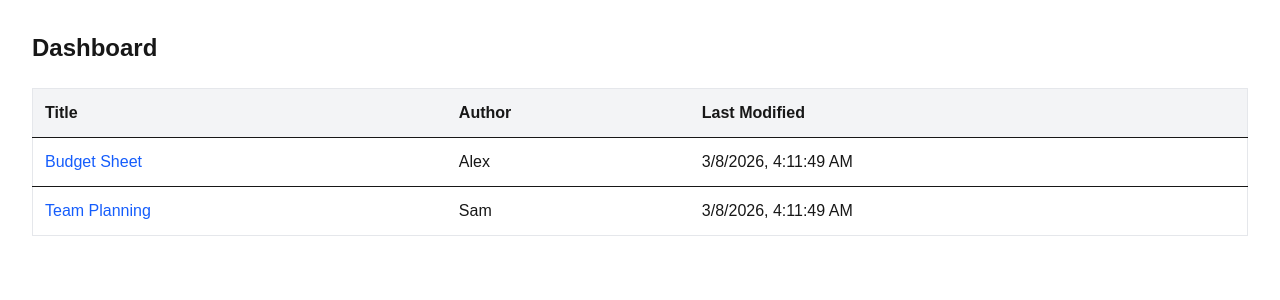
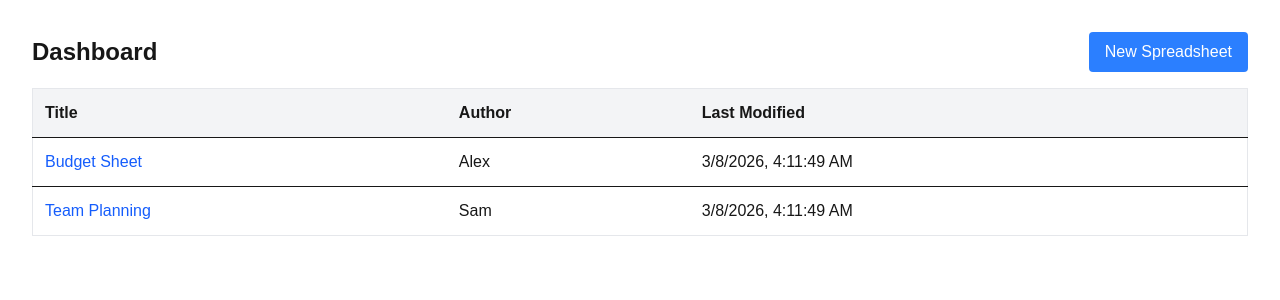
Before and after one commit to Vasu-Babu/spreadsheet-app, a Next.js app: page /dashboard in a window 1280 px wide. Shown: the top 300 px of the page. Built offline with nearby package versions, Linux system fonts and the light colour scheme; no server answers.

Commit message:
Add missing files

```diff
--- a/src/app/dashboard/page.tsx
+++ b/src/app/dashboard/page.tsx
@@ -4,7 +4,7 @@ import { useRouter } from "next/navigation";
 import { db } from "@/lib/firebase";
 import { collection, addDoc } from "firebase/firestore";
 import { SpreadsheetDocument } from "@/types/document";
-import Link from "next/link"
+import Link from "next/link";
 
 const documents: SpreadsheetDocument[] = [
   {
@@ -12,14 +12,14 @@ const documents: SpreadsheetDocument[] = [
     title: "Budget Sheet",
     author: "Alex",
     updatedAt: Date.now(),
-    cells:{},
+    cells: {},
   },
   {
     id: "2",
     title: "Team Planning",
     author: "Sam",
     updatedAt: Date.now(),
-    cells:{},
+    cells: {},
   },
 ];
 
@@ -41,9 +41,16 @@ export default function DashboardPage() {
   };
 
   return (
-     <div className="p-8">
-      <h1 className="text-2xl font-bold mb-6">Dashboard</h1>
-
+    <div className="p-8">
+      <div className="flex justify-between items-center mb-4">
+        <h1 className="text-2xl font-bold">Dashboard</h1>
+        <button
+          onClick={createNewDocument}
+          className="bg-blue-500 hover:bg-blue-600 text-white px-4 py-2 rounded"
+        >
+          New Spreadsheet
+        </button>
+      </div>
       <table className="min-w-full border border-gray-200 rounded-lg">
         <thead className="bg-gray-100">
           <tr>
@@ -61,7 +68,9 @@ export default function DashboardPage() {
                 </Link>
               </td>
               <td className="p-3">{doc.author}</td>
-              <td className="p-3">{new Date(doc.updatedAt).toLocaleString()}</td>
+              <td className="p-3">
+                {new Date(doc.updatedAt).toLocaleString()}
+              </td>
             </tr>
           ))}
         </tbody>
--- a/src/app/doc/[id]/page.tsx
+++ b/src/app/doc/[id]/page.tsx
@@ -163,7 +163,7 @@ export default function SpreadsheetEditorPage() {
                 const displayValue = parseFormula(cellValue, cells);
 
                 return (
-                  <div key={cellId} className="border-t border-l h-10">
+                  <div key={cellId} className="border-t border-l h-10  bg-gray-400">
                     <SpreadsheetCell
                       value={displayValue}
                       row={rowIndex}
--- a/src/app/home.tsx
+++ /dev/null
@@ -1,22 +0,0 @@
-"use client"
-
-import Link from "next/link"
-
-export default function Home() {
-  return (
-    <div className="p-8">
-      <h1 className="text-3xl font-bold mb-6">Collaborative Spreadsheet App</h1>
-
-      <p className="text-lg mb-4">
-        Welcome! Create or open spreadsheets and collaborate in real time.
-      </p>
-
-      <Link
-        href="/dashboard"
-        className="px-4 py-2 bg-blue-600 text-white rounded-lg"
-      >
-        Go to Dashboard
-      </Link>
-    </div>
-  )
-}
--- a/src/app/page.tsx
+++ b/src/app/page.tsx
@@ -1,7 +1,22 @@
-import { redirect } from "next/navigation"
+"use client";
+
+import Link from "next/link";
 
 export default function Home() {
   return (
-     redirect("/home")
+    <div className="p-8">
+      <h1 className="text-3xl font-bold mb-6">Collaborative Spreadsheet App</h1>
+
+      <p className="text-lg mb-4">
+        Welcome! Create or open spreadsheets and collaborate in real time.
+      </p>
+
+      <Link
+        href="/dashboard"
+        className="px-4 py-2 bg-blue-600 text-white rounded-lg"
+      >
+        Go to Dashboard
+      </Link>
+    </div>
   );
 }
--- a/src/components/spreadsheet/SpreadsheetCell.tsx
+++ b/src/components/spreadsheet/SpreadsheetCell.tsx
@@ -15,7 +15,7 @@ export default function SpreadsheetCell({
 }: SpreadsheetCellProps) {
   const moveFocus = (r: number, c: number) => {
     const next = document.querySelector(
-      `[data-row="${r}"][data-col="${c}"]`
+      `[data-row="${r}"][data-col="${c}"]`,
     ) as HTMLInputElement;
 
     if (next) next.focus();
@@ -26,24 +26,19 @@ export default function SpreadsheetCell({
       case "ArrowRight":
         moveFocus(row, col + 1);
         break;
-
       case "ArrowLeft":
         moveFocus(row, col - 1);
         break;
-
       case "ArrowDown":
         moveFocus(row + 1, col);
         break;
-
       case "ArrowUp":
         moveFocus(row - 1, col);
         break;
-
       case "Tab":
         e.preventDefault();
         moveFocus(row, col + 1);
         break;
-
       case "Enter":
         e.preventDefault();
         moveFocus(row + 1, col);
@@ -59,7 +54,7 @@ export default function SpreadsheetCell({
       onKeyDown={handleKeyDown}
       data-row={row}
       data-col={col}
-      className="w-full h-full px-2 outline-none border-none text-sm"
+      className="w-full h-full px-2 outline-none border-none text-sm text-black bg-gray-400"
     />
   );
 }
```
